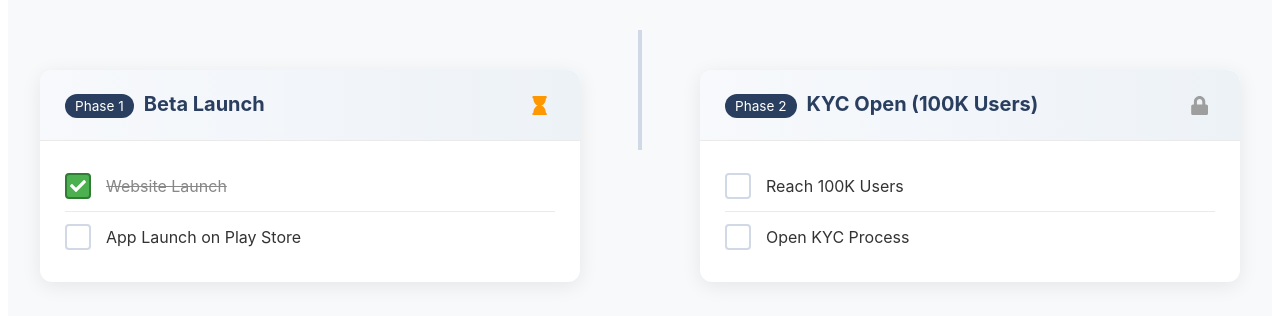
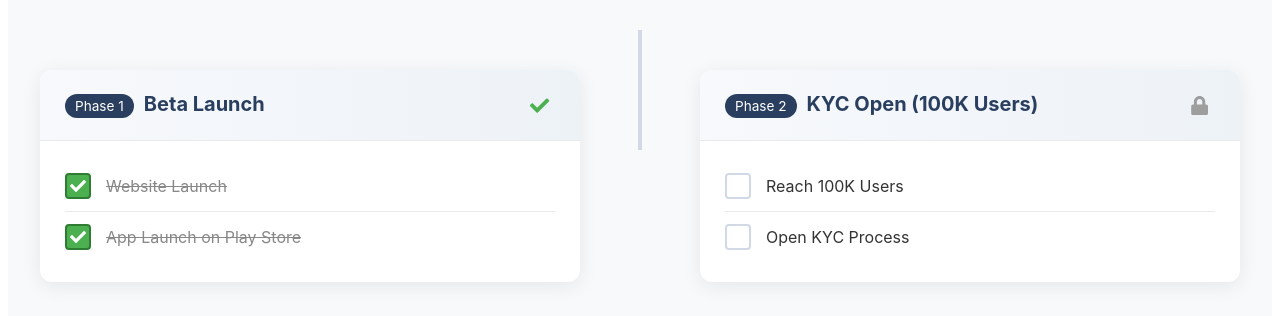
Before and after one commit to Bravestone01/Rum-Network-Website, a React (Vite) app: page /roadmap in a window 1280 px wide. Shown: the part 636-952 px from the top of the page. Built offline with nearby package versions, Linux system fonts and the light colour scheme.

Commit message:
app launch play store

```diff
--- a/src/pages/Roadmap.jsx
+++ b/src/pages/Roadmap.jsx
@@ -14,7 +14,7 @@ const Roadmap = () => {
             completed: false,
             items: [
                 { id: 1, text: "Website Launch", completed: true },
-                { id: 2, text: "App Launch on Play Store", completed: false }
+                { id: 2, text: "App Launch on Play Store", completed: true }
             ]
         },
         // Phase 2: Community Growth & KYC
```
